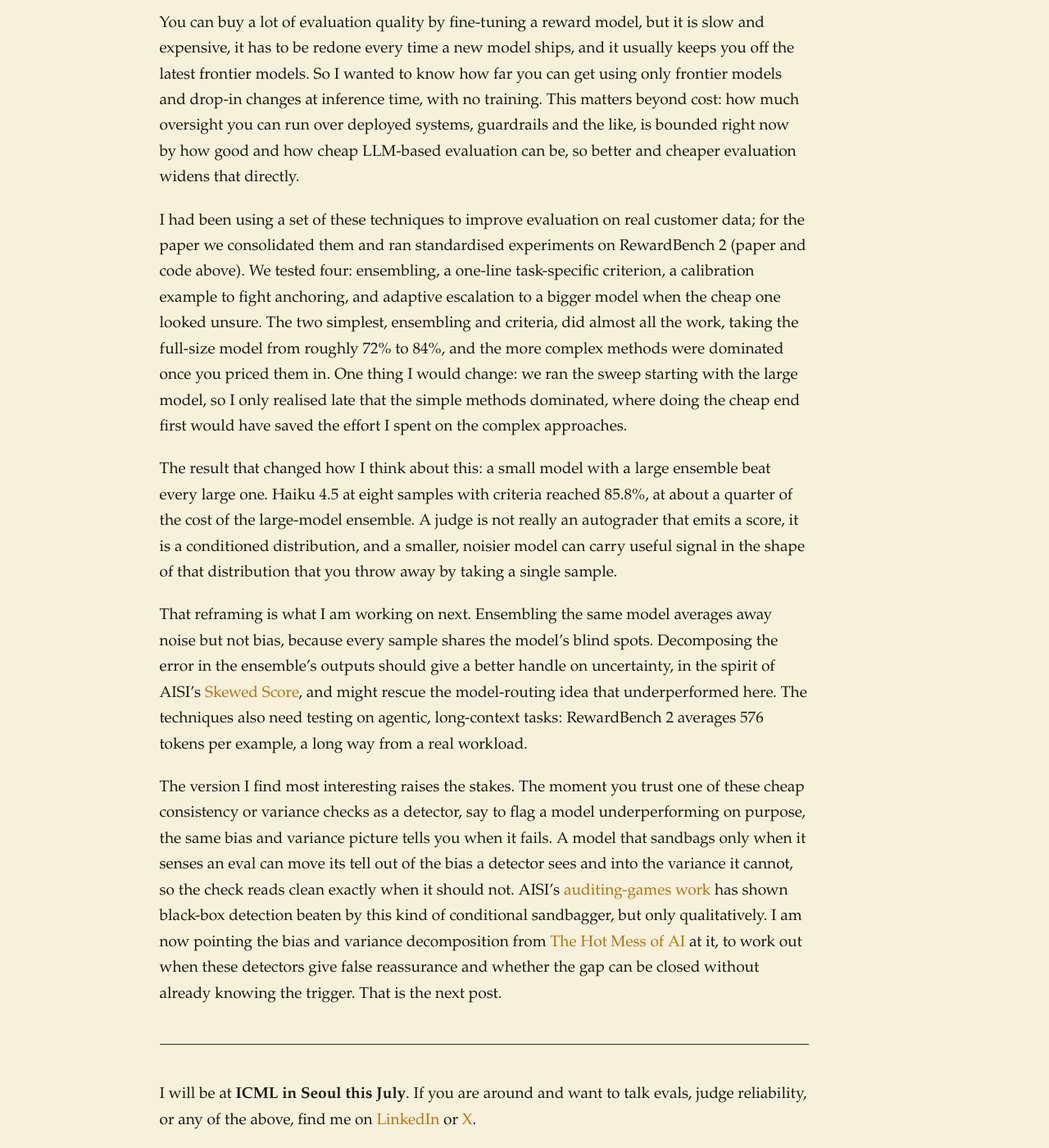
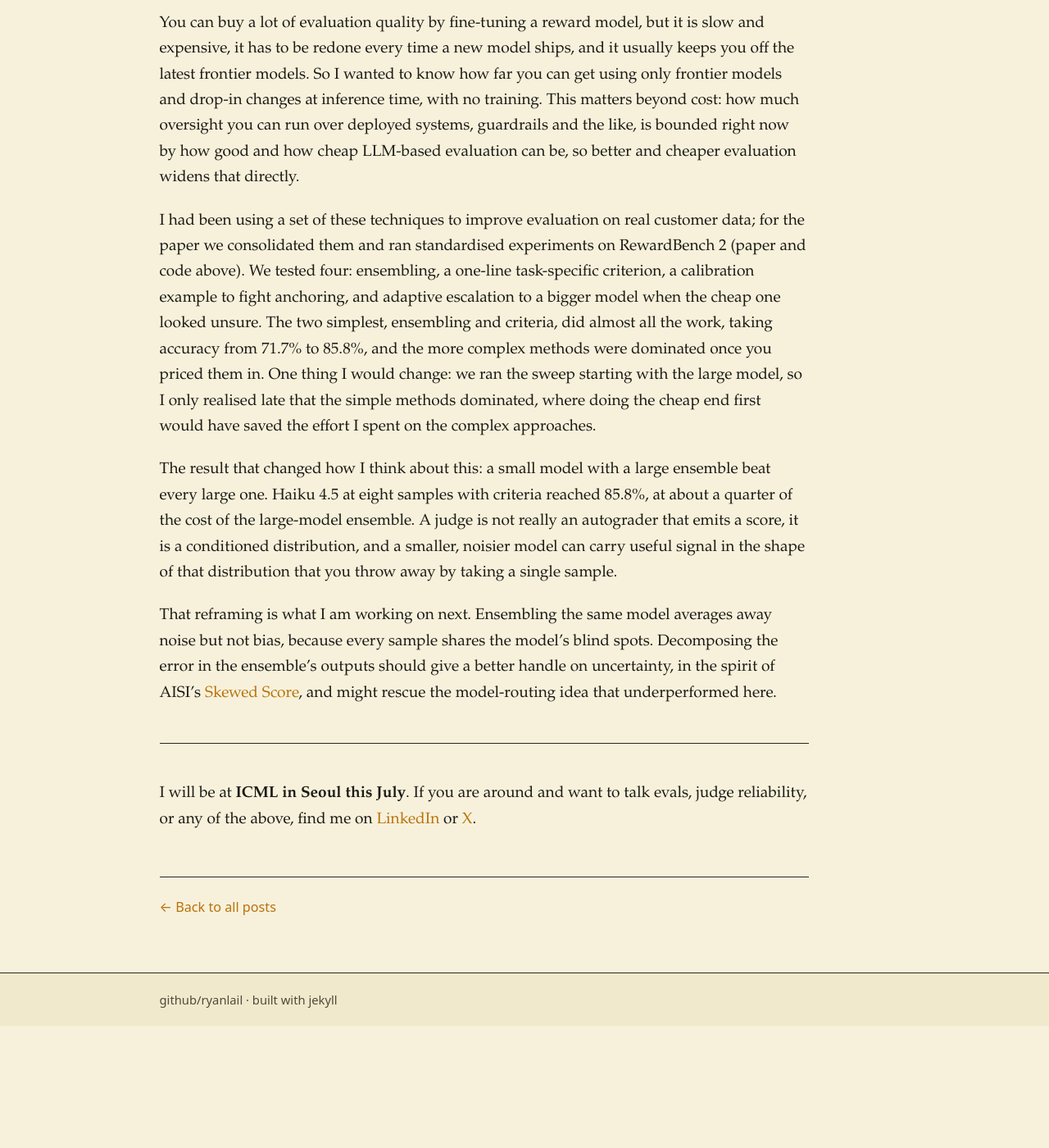
Before and after one commit to ryanlail/ryanlail.github.io, a Jekyll site: the page built from _posts/2026-05-29-cost-effective-llm-as-a-judge.md, in a window 1280 px wide and 1400 px high, scrolled down 671 px. Shown: the whole window at 82% size. Built offline with Jekyll 4.4.1, drawn with Linux system fonts in a browser that asks for light colours; after the commit the page ends 1922 px from its top, so only the background shows below that.

Commit message:
Update headline figures; trim long-context aside and closing paragraph
https://claude.ai/code/session_01Fm8eSAepmCxUSSeqJrEjMh

```diff
--- a/_posts/2026-05-29-cost-effective-llm-as-a-judge.md
+++ b/_posts/2026-05-29-cost-effective-llm-as-a-judge.md
@@ -19,13 +19,11 @@ At Composo I've been building LLM evaluations for high-stakes domains like medic
 
 You can buy a lot of evaluation quality by fine-tuning a reward model, but it is slow and expensive, it has to be redone every time a new model ships, and it usually keeps you off the latest frontier models. So I wanted to know how far you can get using only frontier models and drop-in changes at inference time, with no training. This matters beyond cost: how much oversight you can run over deployed systems, guardrails and the like, is bounded right now by how good and how cheap LLM-based evaluation can be, so better and cheaper evaluation widens that directly.
 
-I had been using a set of these techniques to improve evaluation on real customer data; for the paper we consolidated them and ran standardised experiments on RewardBench 2 (paper and code above). We tested four: ensembling, a one-line task-specific criterion, a calibration example to fight anchoring, and adaptive escalation to a bigger model when the cheap one looked unsure. The two simplest, ensembling and criteria, did almost all the work, taking the full-size model from roughly 72% to 84%, and the more complex methods were dominated once you priced them in. One thing I would change: we ran the sweep starting with the large model, so I only realised late that the simple methods dominated, where doing the cheap end first would have saved the effort I spent on the complex approaches.
+I had been using a set of these techniques to improve evaluation on real customer data; for the paper we consolidated them and ran standardised experiments on RewardBench 2 (paper and code above). We tested four: ensembling, a one-line task-specific criterion, a calibration example to fight anchoring, and adaptive escalation to a bigger model when the cheap one looked unsure. The two simplest, ensembling and criteria, did almost all the work, taking accuracy from 71.7% to 85.8%, and the more complex methods were dominated once you priced them in. One thing I would change: we ran the sweep starting with the large model, so I only realised late that the simple methods dominated, where doing the cheap end first would have saved the effort I spent on the complex approaches.
 
 The result that changed how I think about this: a small model with a large ensemble beat every large one. Haiku 4.5 at eight samples with criteria reached 85.8%, at about a quarter of the cost of the large-model ensemble. A judge is not really an autograder that emits a score, it is a conditioned distribution, and a smaller, noisier model can carry useful signal in the shape of that distribution that you throw away by taking a single sample.
 
-That reframing is what I am working on next. Ensembling the same model averages away noise but not bias, because every sample shares the model's blind spots. Decomposing the error in the ensemble's outputs should give a better handle on uncertainty, in the spirit of AISI's [Skewed Score](https://www.aisi.gov.uk/blog/llm-judges-on-trial-a-new-statistical-framework-to-assess-autograders), and might rescue the model-routing idea that underperformed here. The techniques also need testing on agentic, long-context tasks: RewardBench 2 averages 576 tokens per example, a long way from a real workload.
-
-The version I find most interesting raises the stakes. The moment you trust one of these cheap consistency or variance checks as a detector, say to flag a model underperforming on purpose, the same bias and variance picture tells you when it fails. A model that sandbags only when it senses an eval can move its tell out of the bias a detector sees and into the variance it cannot, so the check reads clean exactly when it should not. AISI's [auditing-games work](https://arxiv.org/abs/2512.07810) has shown black-box detection beaten by this kind of conditional sandbagger, but only qualitatively. I am now pointing the bias and variance decomposition from [The Hot Mess of AI](https://arxiv.org/abs/2601.23045) at it, to work out when these detectors give false reassurance and whether the gap can be closed without already knowing the trigger. That is the next post.
+That reframing is what I am working on next. Ensembling the same model averages away noise but not bias, because every sample shares the model's blind spots. Decomposing the error in the ensemble's outputs should give a better handle on uncertainty, in the spirit of AISI's [Skewed Score](https://www.aisi.gov.uk/blog/llm-judges-on-trial-a-new-statistical-framework-to-assess-autograders), and might rescue the model-routing idea that underperformed here.
 
 ---
 
```
